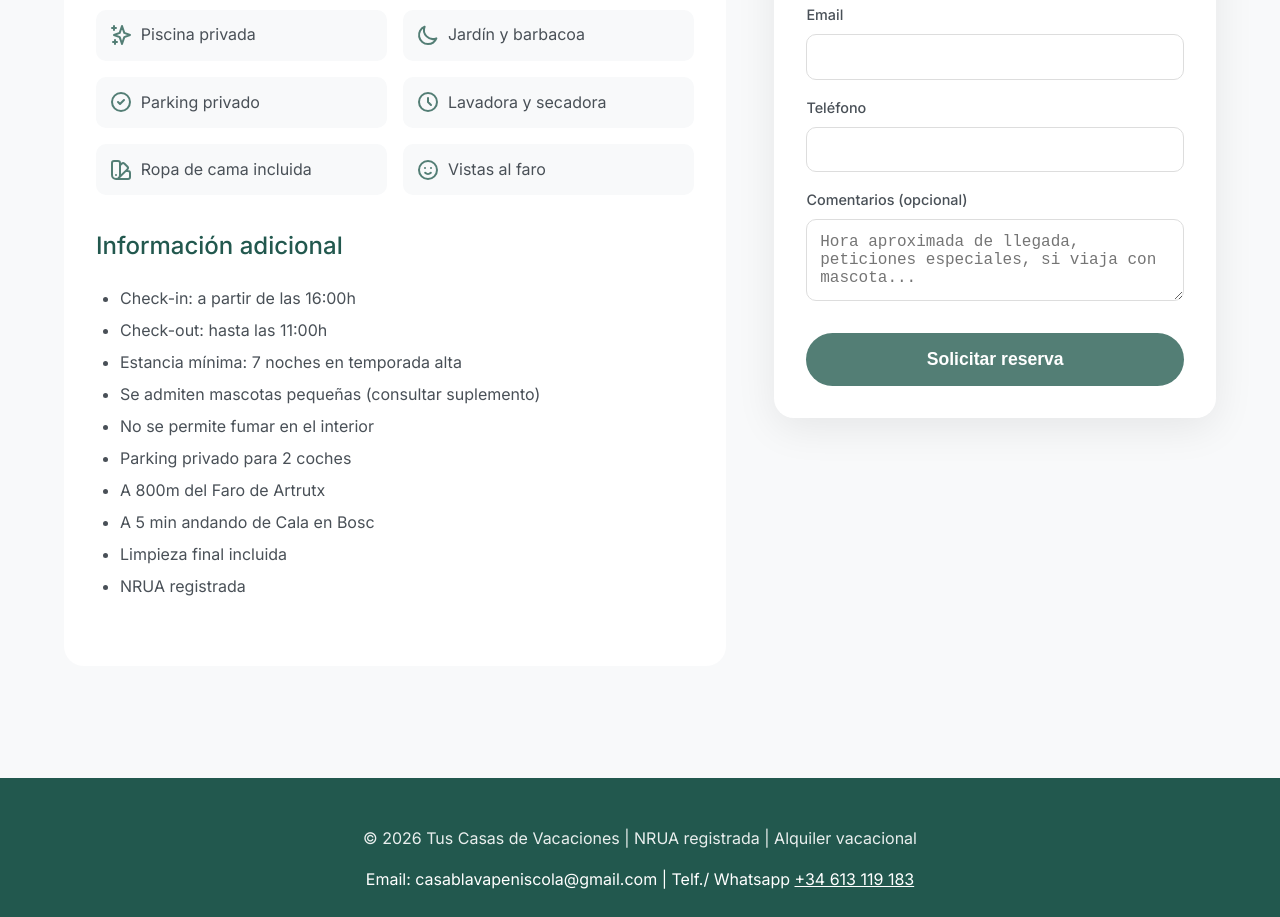
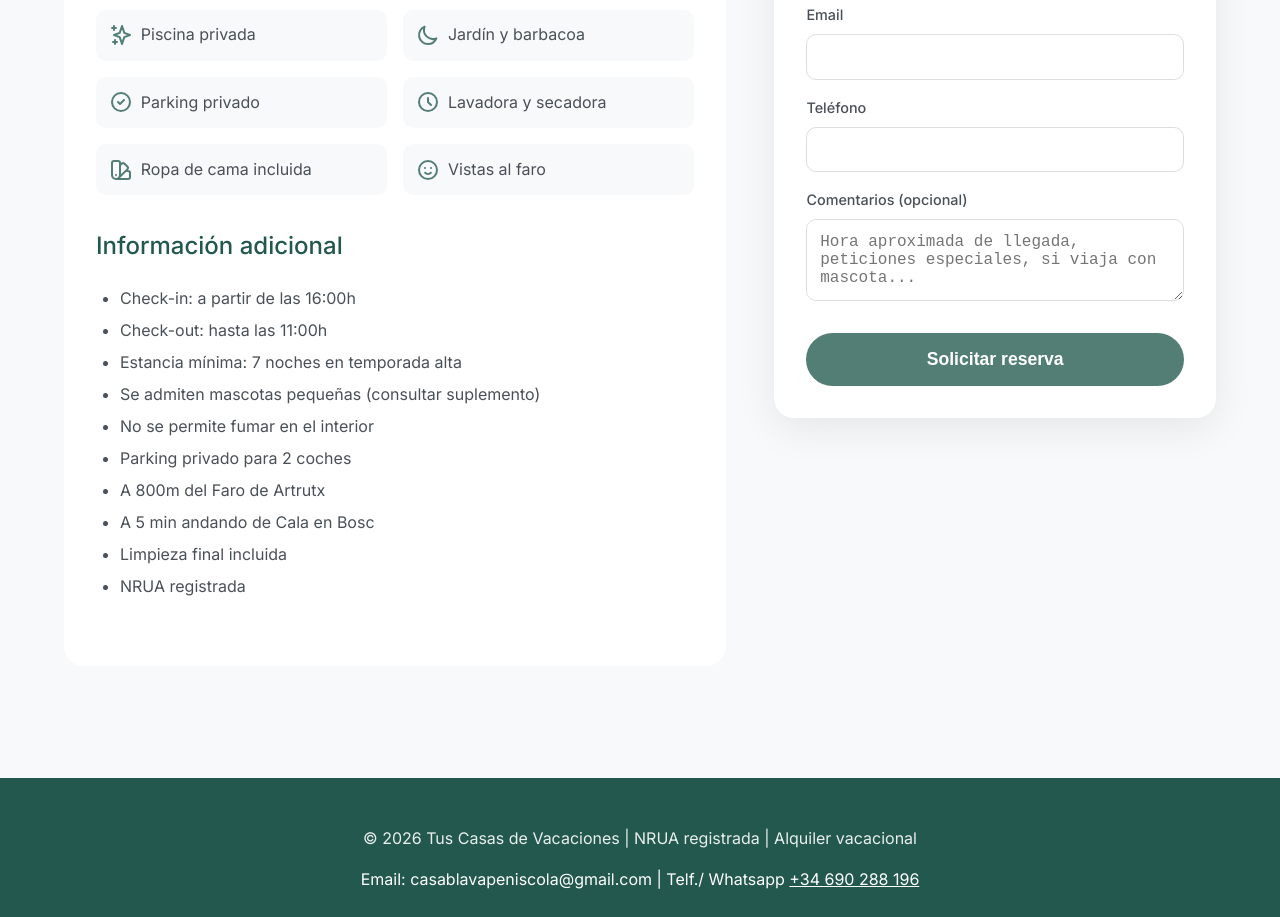
Before and after one commit to egom1234/tuscasasvacaciones, a plain HTML site: page Casa_Gonda.html in a window 1280 px wide. Shown: the part 2674-3591 px from the top of the page. Drawn offline with Linux system fonts and the light colour scheme.

Commit message:
Update Casa_Gonda.html

```diff
--- a/Casa_Gonda.html
+++ b/Casa_Gonda.html
@@ -638,7 +638,7 @@
   <footer>
     <div class="footer-content">
       <p class="footer-text">© 2026 Tus Casas de Vacaciones | NRUA registrada | Alquiler vacacional</p>
-      <p>Email: casablavapeniscola@gmail.com | Telf./ Whatsapp <a href="https://wa.me/34613119183" target="_blank" rel="noopener noreferrer" class="hover:text-primary transition-colors"style="color: white !important;">+34 613 119 183</a></p>
+      <p>Email: casablavapeniscola@gmail.com | Telf./ Whatsapp <a href="https://wa.me/34690288196" target="_blank" rel="noopener noreferrer" class="hover:text-primary transition-colors"style="color: white !important;">+34 690 288 196</a></p>
     </div>
   </footer>
 
```
